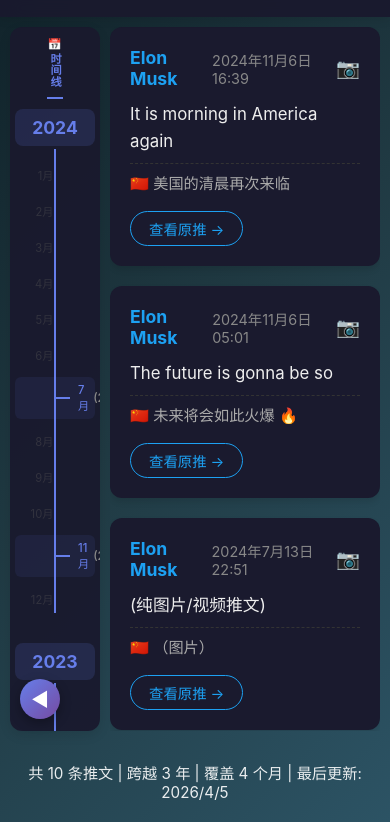
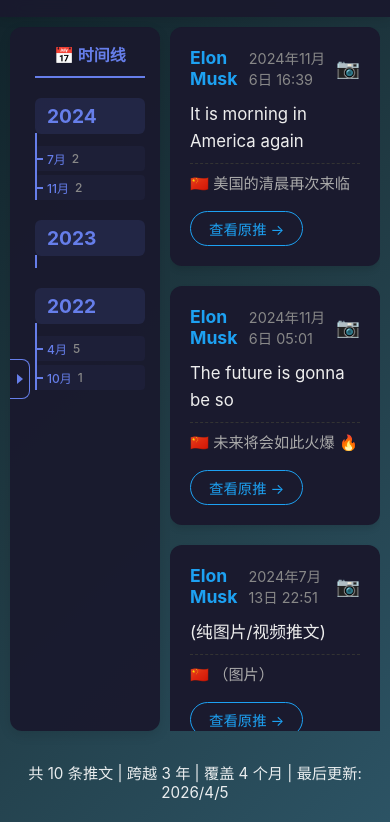
Before and after one commit to XH-20-22/musk-tweets, a plain HTML site: page index.html in a window 390 px wide. Shown: the part 95-917 px from the top of the page. Drawn offline with Linux system fonts and the light colour scheme.

Commit message:
Timeline redesign: left-aligned timeline, all months on right, shorter tick marks, remove parentheses, 2x zoom on active month+year, simplified triangle toggle button

```diff
--- a/index.html
+++ b/index.html
@@ -53,29 +53,44 @@
       color: #aaa;
     }
 
-    /* 时间线显示/隐藏按钮 */
+    /* 时间线显示/隐藏按钮 - 简化三角形 */
     .timeline-toggle {
-      position: fixed;
-      left: 20px;
-      bottom: 30px;
-      width: 50px;
-      height: 50px;
-      background: linear-gradient(135deg, #667eea 0%, #764ba2 100%);
-      border-radius: 50%;
+      position: absolute;
+      left: 0;
+      top: 50%;
+      transform: translateY(-50%);
+      width: 20px;
+      height: 40px;
+      background: rgba(255, 255, 255, 0.8);
+      border: 1px solid #667eea;
+      border-left: none;
+      border-radius: 0 8px 8px 0;
       display: flex;
       align-items: center;
       justify-content: center;
       cursor: pointer;
-      box-shadow: 0 4px 12px rgba(0,0,0,0.3);
-      z-index: 999;
+      z-index: 10;
       transition: all 0.3s;
-      color: white;
-      font-size: 1.5rem;
+    }
+
+    body.night-mode .timeline-toggle {
+      background: rgba(26, 26, 46, 0.8);
     }
 
     .timeline-toggle:hover {
-      transform: scale(1.1);
-      box-shadow: 0 6px 16px rgba(0,0,0,0.4);
+      width: 24px;
+      background: rgba(102, 126, 234, 0.15);
+    }
+
+    .timeline-toggle svg {
+      width: 10px;
+      height: 10px;
+      fill: #667eea;
+      transition: transform 0.3s;
+    }
+
+    .timeline.hidden .timeline-toggle svg {
+      transform: rotate(180deg);
     }
 
     /* 主内容区 */
@@ -92,7 +107,7 @@
       width: 220px;
       background: rgba(255, 255, 255, 0.95);
       border-radius: 12px;
-      padding: 20px 10px;
+      padding: 20px 20px 20px 30px;
       height: calc(100vh - 140px);
       overflow-y: auto;
       position: sticky;
@@ -102,8 +117,9 @@
     }
 
     .timeline.hidden {
-      width: 80px;
-      padding: 15px 5px;
+      width: 0;
+      padding: 0;
+      opacity: 0;
     }
 
     body.night-mode .timeline {
@@ -120,55 +136,52 @@
       border-bottom: 2px solid #667eea;
     }
 
-    .timeline.hidden .timeline-title {
-      font-size: 0.8rem;
-      writing-mode: vertical-rl;
-      margin: 0 auto 15px auto;
-    }
-
     /* 年份组 */
     .year-group {
-      margin-bottom: 30px;
+      margin-bottom: 20px;
       position: relative;
     }
 
-    /* 中间竖线 - 纯色不渐变 */
+    /* 左侧时间线 - 靠左 */
     .year-group::before {
       content: '';
       position: absolute;
-      left: 50%;
-      top: 40px;
+      left: 0;
+      top: 35px;
       bottom: 0;
       width: 2px;
       background: #667eea;
-      transform: translateX(-50%);
     }
 
-    /* 年份标题（居中） */
+    /* 年份标题 */
     .year-label {
-      font-size: 1.6rem;
+      font-size: 1.4rem;
       font-weight: bold;
       color: #667eea;
-      text-align: center;
-      margin-bottom: 15px;
-      padding: 8px;
-      background: rgba(102, 126, 234, 0.1);
-      border-radius: 8px;
+      margin-bottom: 12px;
+      padding: 6px 0 6px 12px;
+      background: rgba(102, 126, 234, 0.08);
+      border-radius: 6px;
+      transition: all 0.3s;
+    }
+
+    .year-label.active {
+      background: rgba(102, 126, 234, 0.2);
     }
 
     body.night-mode .year-label {
-      background: rgba(102, 126, 234, 0.15);
+      background: rgba(102, 126, 234, 0.12);
     }
 
-    .timeline.hidden .year-label {
-      font-size: 1rem;
+    body.night-mode .year-label.active {
+      background: rgba(102, 126, 234, 0.25);
     }
 
     /* 月份容器 */
     .months-container {
       display: flex;
       flex-direction: column;
-      gap: 8px;
+      gap: 4px;
     }
 
     /* 月份项 */
@@ -176,68 +189,52 @@
       display: flex;
       align-items: center;
       font-size: 0.85rem;
-      padding: 6px 8px;
-      border-radius: 6px;
+      padding: 4px 0 4px 12px;
+      border-radius: 4px;
       transition: all 0.3s;
       position: relative;
+      color: #667eea;
+      font-weight: 500;
+      background: rgba(102, 126, 234, 0.05);
     }
 
-    /* 有推文的月份（右侧，靠近中线） */
-    .month-item.has-tweets {
-      justify-content: flex-start;
-      padding-left: calc(50% + 15px + 8px);
-      color: #667eea;
-      font-weight: 500;
-      background: rgba(102, 126, 234, 0.08);
-    }
-
-    /* 有推文月份的短线标记 */
-    .month-item.has-tweets::before {
+    /* 月份短线标记 */
+    .month-item::before {
       content: '';
       position: absolute;
-      left: 50%;
+      left: 0;
       top: 50%;
       transform: translateY(-50%);
-      width: 15px;
+      width: 8px;
       height: 2px;
       background: #667eea;
     }
 
-    .month-item.has-tweets.active {
-      background: rgba(102, 126, 234, 0.25);
+    /* 激活状态 - 放大2倍，高亮提升50% */
+    .month-item.active {
+      font-size: 1.7rem;
+      background: rgba(102, 126, 234, 0.3);
       font-weight: bold;
+      padding: 8px 0 8px 12px;
     }
 
-    .month-item.has-tweets.active::before {
-      width: 20px;
+    .month-item.active::before {
+      width: 8px;
       height: 3px;
     }
 
     .month-count {
       font-size: 0.75rem;
       color: #999;
-      margin-left: 4px;
+      margin-left: 6px;
+    }
+
+    .month-item.active .month-count {
+      font-size: 1.5rem;
     }
 
     body.night-mode .month-count {
       color: #888;
-    }
-
-    /* 无推文的月份（左侧，靠近中线） */
-    .month-item.no-tweets {
-      justify-content: flex-end;
-      padding-right: 52%;
-      color: #ccc;
-      font-size: 0.7rem;
-      opacity: 0.4;
-    }
-
-    body.night-mode .month-item.no-tweets {
-      color: #555;
-    }
-
-    .timeline.hidden .months-container {
-      display: none;
     }
 
     /* 右侧推文区 */
@@ -376,32 +373,20 @@
       }
 
       .timeline {
-        width: 90px;
-        padding: 10px 5px;
-      }
-
-      .timeline .timeline-title {
-        font-size: 0.7rem;
-        writing-mode: vertical-rl;
-        margin: 0 auto 10px auto;
+        width: 150px;
+        padding: 15px 15px 15px 25px;
       }
 
       .timeline .year-label {
-        font-size: 1.1rem;
+        font-size: 1.2rem;
       }
 
       .timeline .month-item {
-        font-size: 0.7rem;
+        font-size: 0.75rem;
       }
 
-      .timeline.hidden {
-        width: 50px;
-      }
-
-      .timeline-toggle {
-        width: 40px;
-        height: 40px;
-        font-size: 1.2rem;
+      .timeline .month-item.active {
+        font-size: 1.5rem;
       }
     }
   </style>
@@ -413,15 +398,17 @@
     <div class="subtitle">2022年至今</div>
   </div>
 
-  <!-- 时间线显示/隐藏按钮 -->
-  <div class="timeline-toggle" onclick="toggleTimeline()" title="显示/隐藏时间线">
-    <span id="toggleIcon">◀</span>
-  </div>
-
   <!-- 主内容区 -->
   <div class="main-content">
     <!-- 左侧时间线 -->
     <div class="timeline" id="timeline">
+      <!-- 简化三角形按钮 -->
+      <div class="timeline-toggle" onclick="toggleTimeline()" title="显示/隐藏时间线">
+        <svg viewBox="0 0 10 10">
+          <polygon points="2,0 2,10 8,5" />
+        </svg>
+      </div>
+
       <div class="timeline-title">📅 时间线</div>
       <div id="timelineContainer"></div>
     </div>
@@ -478,16 +465,12 @@
     // 切换时间线显示/隐藏
     function toggleTimeline() {
       const timeline = document.getElementById('timeline');
-      const toggleIcon = document.getElementById('toggleIcon');
-
       timelineVisible = !timelineVisible;
 
       if (timelineVisible) {
         timeline.classList.remove('hidden');
-        toggleIcon.textContent = '◀';
       } else {
         timeline.classList.add('hidden');
-        toggleIcon.textContent = '▶';
       }
     }
 
@@ -562,10 +545,11 @@
           const hasMonthTweets = tweets.length > 0;
           const monthNames = ['1月','2月','3月','4月','5月','6月','7月','8月','9月','10月','11月','12月'];
 
+          if (!hasMonthTweets) return '';
+
           return `
-            <div class="month-item ${hasMonthTweets ? 'has-tweets' : 'no-tweets'}"
-                 data-year="${year}" data-month="${month}">
-              ${monthNames[month-1]}${hasMonthTweets ? ` <span class="month-count">(${tweets.length})</span>` : ''}
+            <div class="month-item" data-year="${year}" data-month="${month}">
+              ${monthNames[month-1]} <span class="month-count">${tweets.length}</span>
             </div>
           `;
         }).join('');
@@ -640,14 +624,24 @@
           const year = date.getFullYear();
           const month = date.getMonth() + 1;
 
-          // 高亮对应月份
+          // 高亮对应月份和年份
           document.querySelectorAll('.month-item').forEach(item => {
             item.classList.remove('active');
+          });
+
+          document.querySelectorAll('.year-label').forEach(label => {
+            label.classList.remove('active');
           });
 
           const targetMonth = document.querySelector(`.month-item[data-year="${year}"][data-month="${month}"]`);
           if (targetMonth) {
             targetMonth.classList.add('active');
+
+            // 高亮对应年份
+            const targetYear = document.querySelector(`.year-group[data-year="${year}"] .year-label`);
+            if (targetYear) {
+              targetYear.classList.add('active');
+            }
 
             // 滚动时间线到可见位置
             const timeline = document.getElementById('timeline');
@@ -655,7 +649,7 @@
             const timelineScrollTop = timeline.scrollTop;
             const timelineHeight = timeline.clientHeight;
 
-            if (monthTop < timelineScrollTop || monthTop > timelineScrollTop + timelineHeight - 50) {
+            if (monthTop < timelineScrollTop || monthTop > timelineScrollTop + timelineHeight - 100) {
               targetMonth.scrollIntoView({ behavior: 'smooth', block: 'center' });
             }
           }
```
